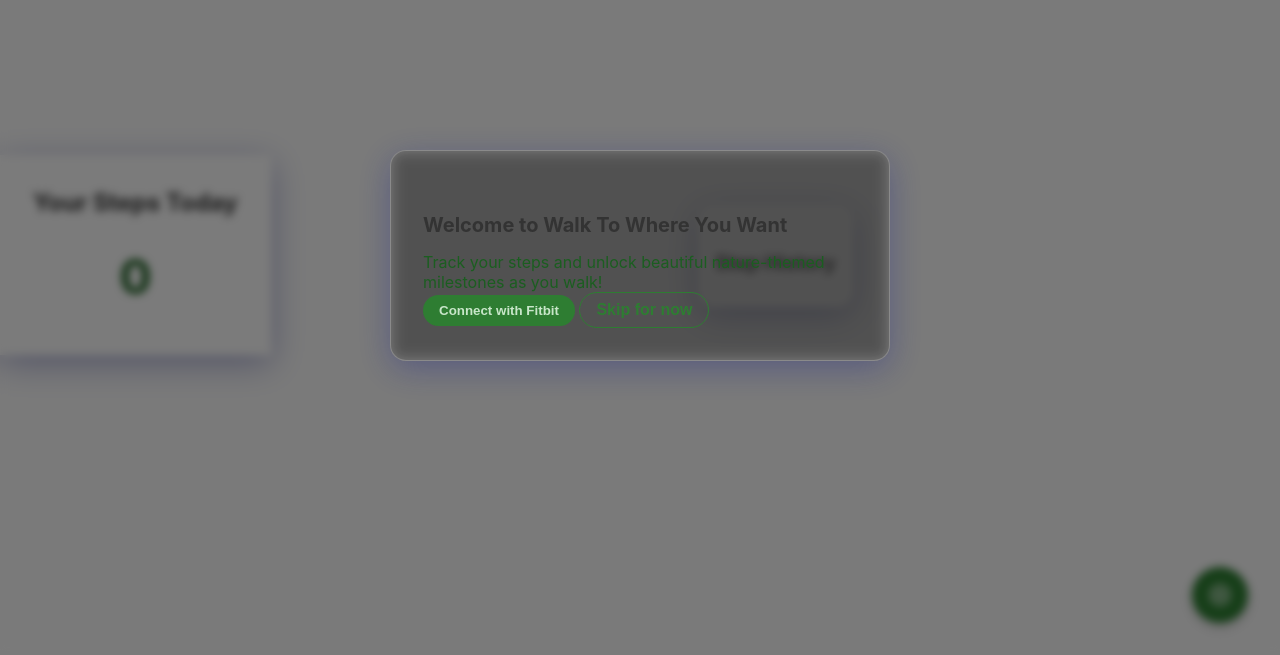
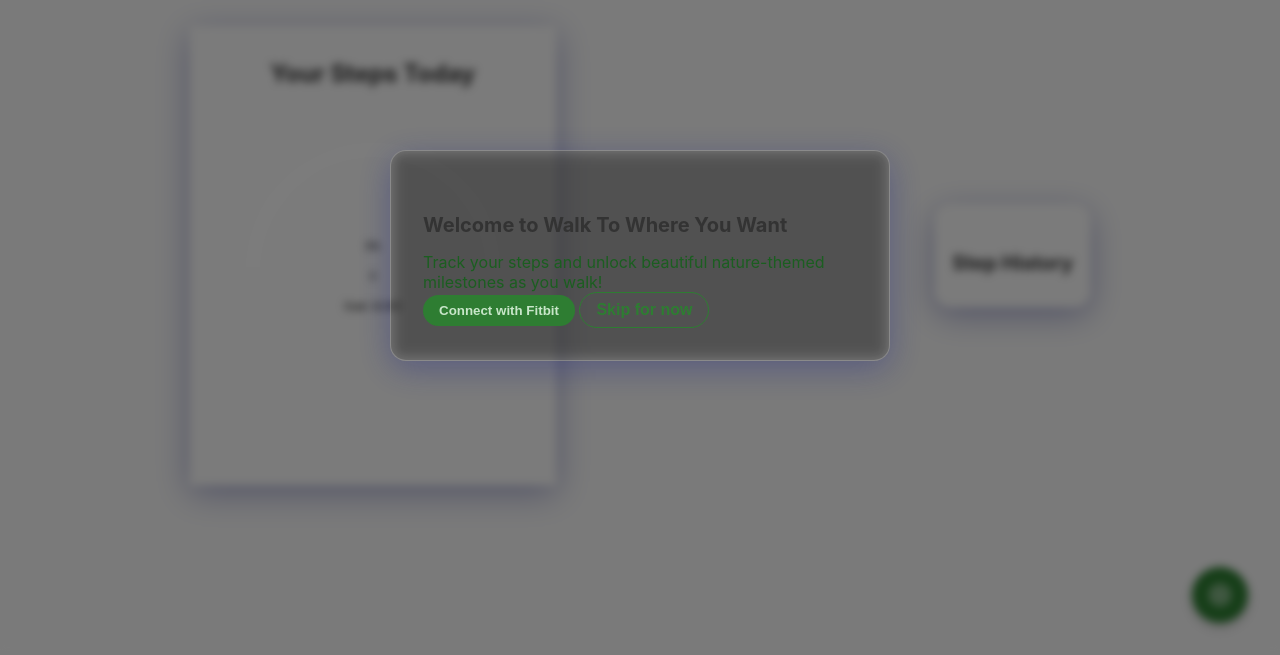
Before and after one commit to askjarv/walktowhereyouwant, a website with bundled scripts: page index.html in a window 1280 px wide. Shown: the part 145-800 px from the top of the page. Built offline with nearby package versions, Linux system fonts and the light colour scheme.

Commit message:
Added step gauge and updated milestone tracking to use total steps

```diff
--- a/app.js
+++ b/app.js
@@ -2,6 +2,7 @@
 import StepsTracker from './steps-tracker.js';
 import WelcomeModal from './welcome-modal.js';
 import SettingsModal from './settings-modal.js';
+import StepGauge from './step-gauge.js';
 
 // DOM Elements
 const loginButton = document.getElementById('login-button');
@@ -18,7 +19,9 @@
         this.stepsTracker = new StepsTracker();
         this.welcomeModal = new WelcomeModal();
         this.settingsModal = new SettingsModal();
+        this.stepGauge = new StepGauge('step-gauge-container');
         this.accessToken = localStorage.getItem('fitbit_access_token');
+        this.dailyGoal = 10000; // Default daily goal
         this.initializeUI();
         this.initializeEventListeners();
         this.initialize();
@@ -185,21 +188,18 @@
 
             const steps = data.summary.steps;
 
-            // Update today's steps display
-            if (this.stepsCount) {
-                this.stepsCount.textContent = steps.toLocaleString();
-            }
+            // Update step gauge
+            this.stepGauge.update(steps, this.dailyGoal);
 
             // Add to steps tracker
             this.stepsTracker.addStepsEntry(new Date(), steps);
 
-            // Check for milestones
-            this.checkMilestones(steps);
+            // Check for milestones using total steps
+            const totalSteps = this.stepsTracker.totalSteps;
+            this.checkMilestones(totalSteps);
         } catch (error) {
             console.error('Error fetching today\'s steps:', error);
-            if (this.stepsCount) {
-                this.stepsCount.textContent = 'Error';
-            }
+            this.stepGauge.update(0, this.dailyGoal);
             this.welcomeModal.show();
         }
     }
--- a/index.html
+++ b/index.html
@@ -14,7 +14,7 @@
 <body>
     <div id="steps-container" class="glass-effect">
         <h1>Your Steps Today</h1>
-        <div id="steps-count">0</div>
+        <div id="step-gauge-container"></div>
         <div id="milestone-container" class="glass-effect">
             <!-- Milestone content will be dynamically inserted here -->
         </div>
@@ -50,6 +50,7 @@
     <script type="module" src="config.js"></script>
     <script type="module" src="theme-manager.js"></script>
     <script type="module" src="steps-tracker.js"></script>
+    <script type="module" src="step-gauge.js"></script>
     <script type="module" src="welcome-modal.js"></script>
     <script type="module" src="settings-modal.js"></script>
     <script type="module" src="app.js"></script>
--- /dev/null
+++ b/step-gauge.js
@@ -0,0 +1,73 @@
+class StepGauge {
+    constructor(containerId) {
+        this.container = document.getElementById(containerId);
+        this.canvas = null;
+        this.ctx = null;
+        this.initialize();
+    }
+
+    initialize() {
+        // Create canvas element
+        this.canvas = document.createElement('canvas');
+        this.canvas.width = 300;
+        this.canvas.height = 300;
+        this.container.appendChild(this.canvas);
+
+        // Get context
+        this.ctx = this.canvas.getContext('2d');
+
+        // Initial render
+        this.render(0, 10000); // Default to 10,000 steps goal
+    }
+
+    render(steps, goal) {
+        const ctx = this.ctx;
+        const width = this.canvas.width;
+        const height = this.canvas.height;
+        const centerX = width / 2;
+        const centerY = height / 2;
+        const radius = Math.min(width, height) * 0.4;
+
+        // Clear canvas
+        ctx.clearRect(0, 0, width, height);
+
+        // Draw background arc
+        ctx.beginPath();
+        ctx.arc(centerX, centerY, radius, Math.PI, 0);
+        ctx.strokeStyle = 'rgba(255, 255, 255, 0.2)';
+        ctx.lineWidth = 20;
+        ctx.stroke();
+
+        // Calculate progress
+        const progress = Math.min(steps / goal, 1);
+        const angle = Math.PI * (1 - progress);
+
+        // Draw progress arc
+        ctx.beginPath();
+        ctx.arc(centerX, centerY, radius, Math.PI, angle);
+        ctx.strokeStyle = `hsl(${120 * progress}, 70%, 50%)`;
+        ctx.lineWidth = 20;
+        ctx.stroke();
+
+        // Draw steps text
+        ctx.fillStyle = 'var(--text-color)';
+        ctx.font = 'bold 24px var(--font-family)';
+        ctx.textAlign = 'center';
+        ctx.fillText(steps.toLocaleString(), centerX, centerY + 10);
+
+        // Draw goal text
+        ctx.font = '16px var(--font-family)';
+        ctx.fillText(`Goal: ${goal.toLocaleString()}`, centerX, centerY + 40);
+
+        // Draw percentage
+        const percentage = Math.round(progress * 100);
+        ctx.font = '20px var(--font-family)';
+        ctx.fillText(`${percentage}%`, centerX, centerY - 20);
+    }
+
+    update(steps, goal) {
+        this.render(steps, goal);
+    }
+}
+
+export default StepGauge;
--- a/styles.css
+++ b/styles.css
@@ -379,6 +379,8 @@
 #steps-container {
     padding: 2rem;
     text-align: center;
+    max-width: 800px;
+    margin: 2rem auto;
 }
 
 #steps-count {
@@ -586,3 +588,16 @@
         flex-direction: column;
     }
 }
+
+#step-gauge-container {
+    width: 300px;
+    height: 300px;
+    margin: 2rem auto;
+    position: relative;
+}
+
+#step-gauge-container canvas {
+    width: 100%;
+    height: 100%;
+    display: block;
+}
```
